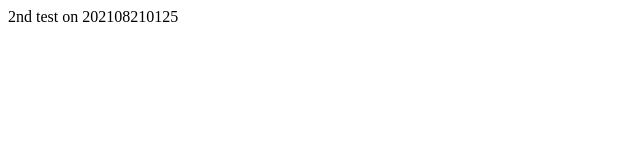
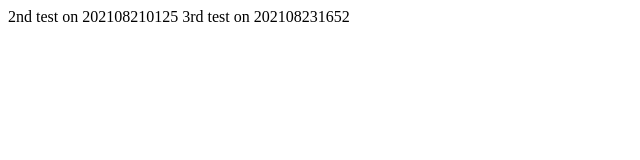
Before and after one commit to toqmitz/mytest, a plain HTML site: page index.html in a window 1280 px wide. Shown: the whole page, without its empty margins (0-640 px from the left). Drawn offline with Linux system fonts and the light colour scheme.

Commit message:
20210823 3rd commit on mac

```diff
--- a/index.html
+++ b/index.html
@@ -1,5 +1,5 @@
 <html>
 
 2nd test on 202108210125
-
+3rd test on 202108231652
 </html>
```
